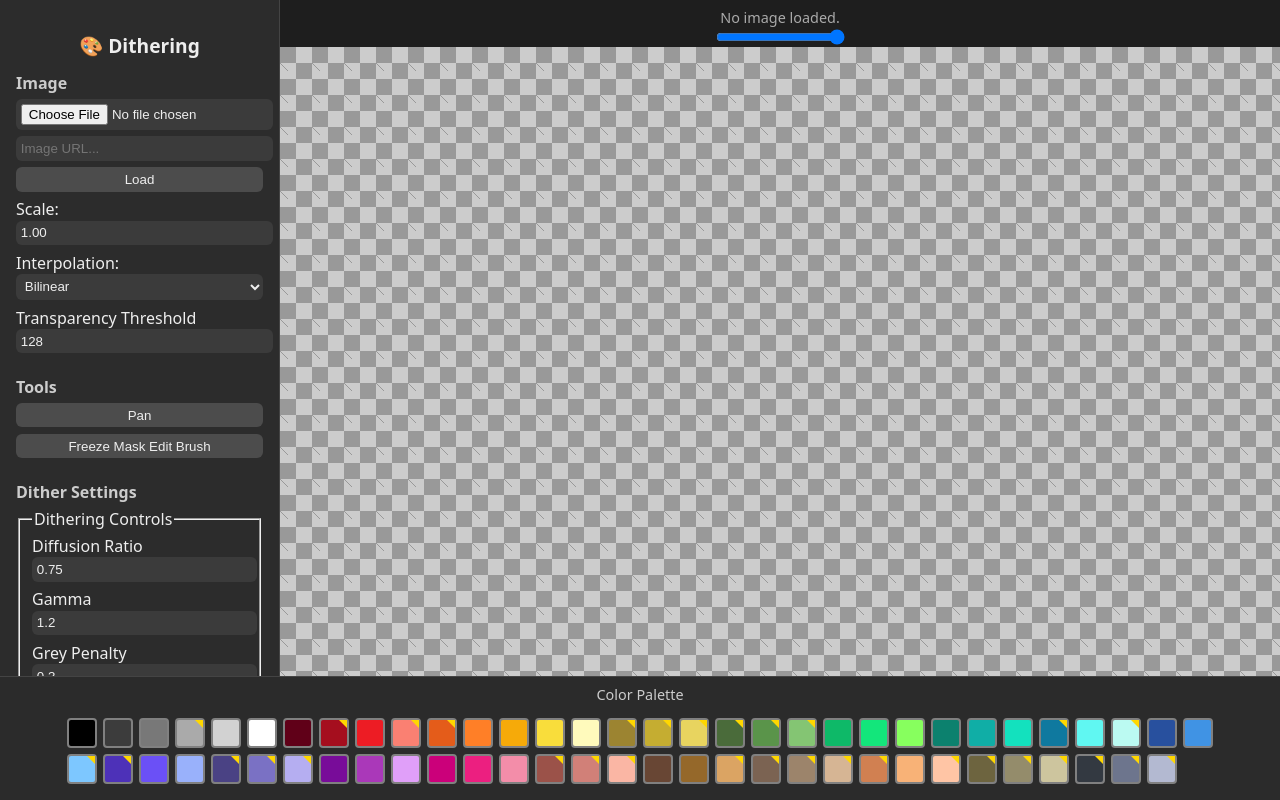
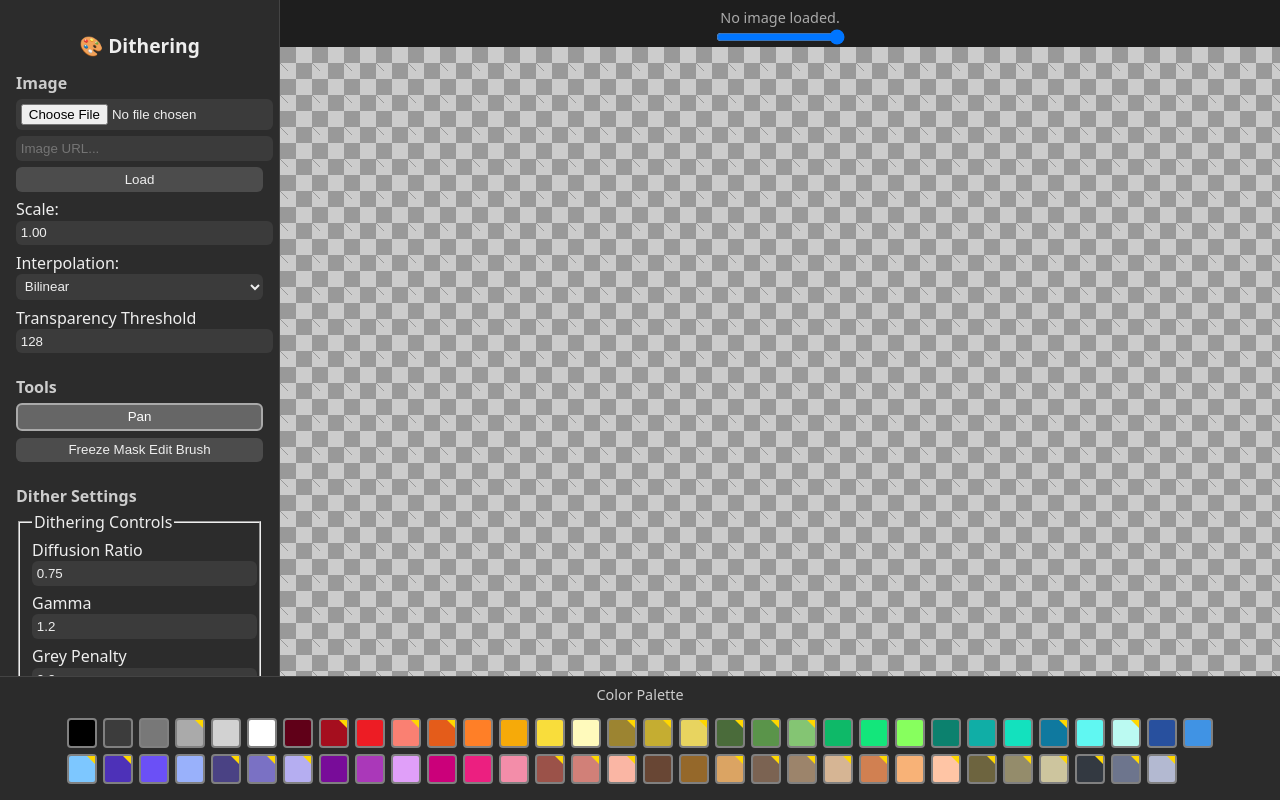
Before and after one commit to zvxayr/zvxayr.github.io, a plain HTML site: page wplace/index.html in a window 1280 px wide. Drawn offline with Linux system fonts and the light colour scheme.

Commit message:
Styled active tool

```diff
--- a/wplace/css/style.css
+++ b/wplace/css/style.css
@@ -100,6 +100,21 @@ body {
     color: #eee;
 }
 
+.settings-section button {
+    background: #4c4c4c;
+    cursor: pointer;
+}
+
+.settings-section button:hover {
+    background: #5c5c5c;
+}
+
+.tool-btn.active {
+    background: #666;
+    border: 2px solid #aaa;
+    color: #fff;
+}
+
 /* Hide all tool sections */
 [data-current-tool] .settings-section[data-tool] {
     display: none;
@@ -108,15 +123,6 @@ body {
 /* Show the one matching the parent's attribute */
 [data-current-tool="maskEdit"] .settings-section[data-tool="maskEdit"] {
     display: unset;
-}
-
-.settings-section button {
-    background: #4c4c4c;
-    cursor: pointer;
-}
-
-.settings-section button:hover {
-    background: #5c5c5c;
 }
 
 .canvas-wrapper {
```
